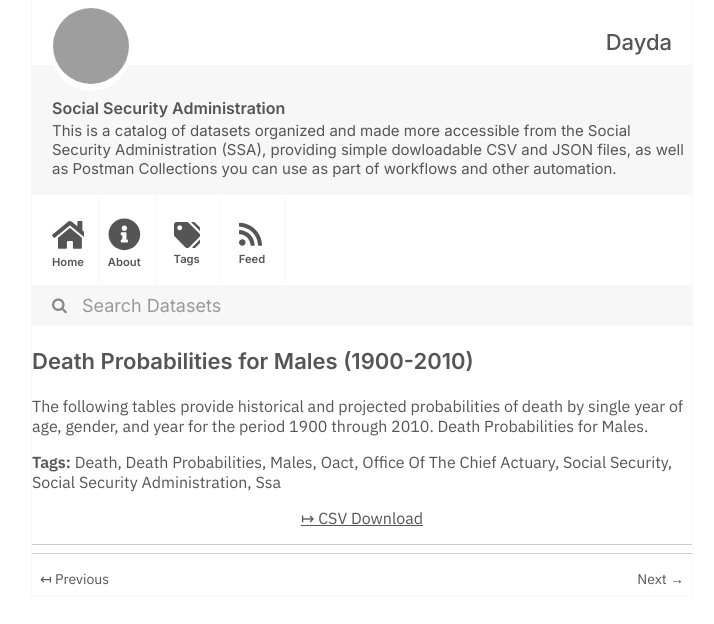
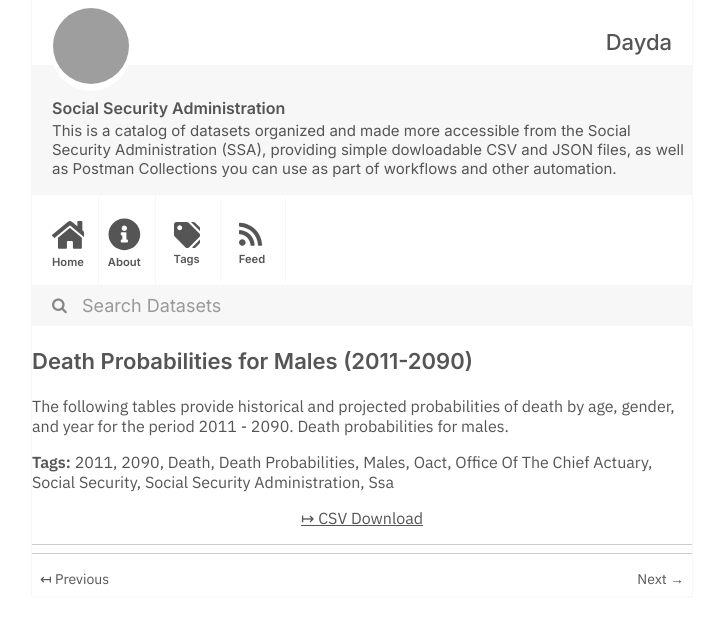
Before and after one commit to dayda-entities/social-security-administration, a Jekyll site: the page built from _posts/2020-11-10-death-probabilities-for-males-.md, in a window 1280 px wide, cut to the strip 0-624 px from the top of the page. Shown: the whole strip, without its empty margins (278-992 px from the left). Built offline with Jekyll 4.4.1, drawn with Linux system fonts in a browser that asks for light colours; grey boxes are pictures that could not be loaded.

Commit message:
Publish Data

```diff
--- a/_posts/2020-11-10-death-probabilities-for-males-.md
+++ b/_posts/2020-11-10-death-probabilities-for-males-.md
@@ -1,10 +1,12 @@
 ---
-title: Death Probabilities for Males (1900-2010)
-created: '2020-11-10T16:50:53.010086'
-modified: '2020-12-03T20:37:11.746654'
+title: Death Probabilities for Males (2011-2090)
+created: '2020-11-10T16:50:53.128714'
+modified: '2020-12-03T20:37:12.883449'
 state: active
 type: dataset
 tags:
+  - '2011'
+  - '2090'
   - Death
   - Death Probabilities
   - Males
@@ -14,9 +16,9 @@ tags:
   - Social Security Administration
   - Ssa
 groups: []
-csv_url: 'https://www.ssa.gov/oact/HistEst/Death/2014/DeathProbsE_M_Hist_TR2014.csv'
+csv_url: 'https://www.ssa.gov/oact/HistEst/Death/2014/DeathProbsE_M_Alt2_TR2014.csv'
 json_url: ''
 layout: post
 
 ---
-The following tables provide historical and projected probabilities of death by single year of age, gender, and year for the period 1900 through 2010. Death Probabilities for Males.
+The following tables provide historical and projected probabilities of death by age, gender, and year for the period 2011 - 2090. Death probabilities for males.
```
